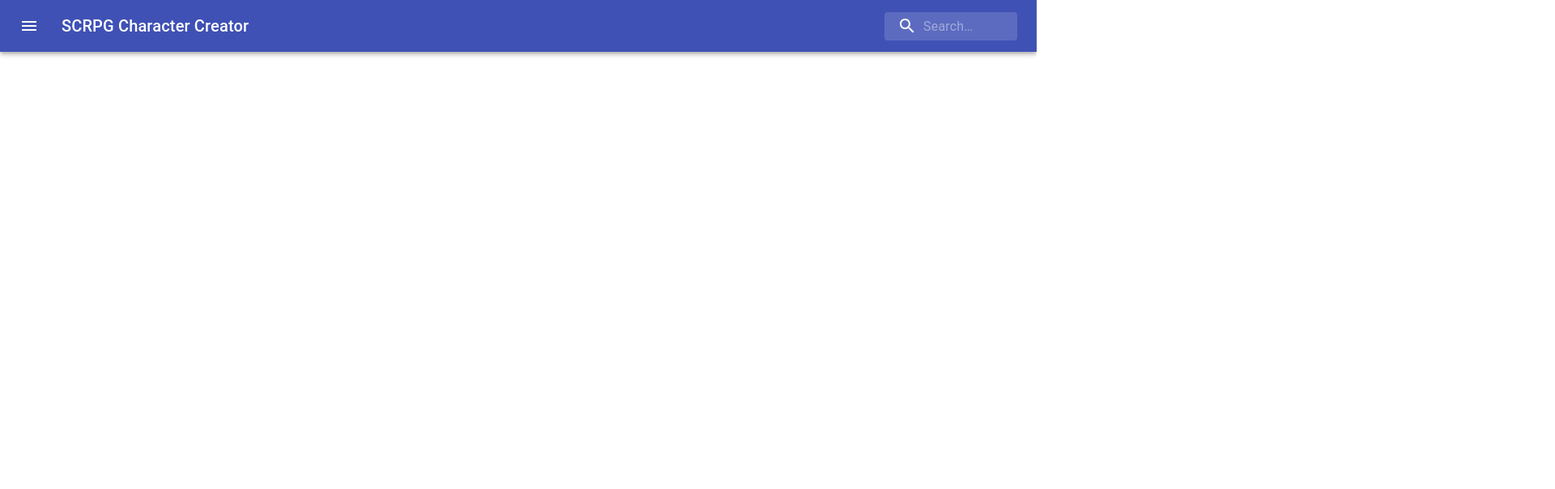
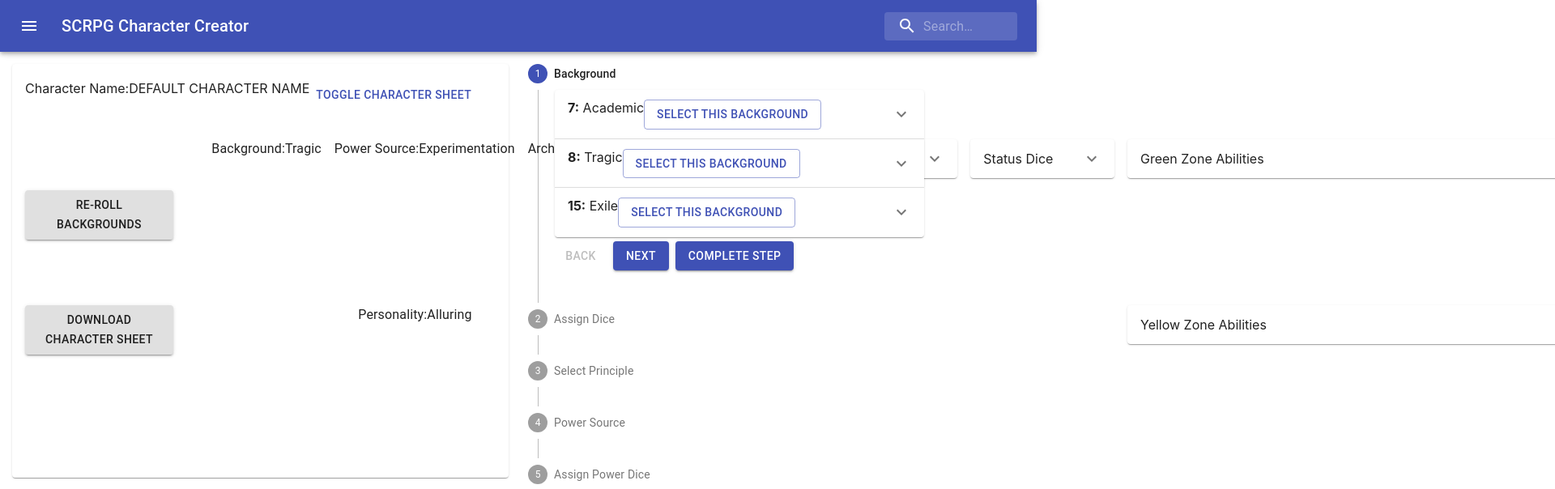
Before and after one commit to RySmith6/scrpg-character-creator, a React (Create React App) app: page /powersources in a window 1280 px wide. Shown: the top 604 px of the page at 81% size, 1920 px wide, since content can reach past the window. Built offline with nearby package versions, Linux system fonts and the light colour scheme.

Commit message:
reconfigure packages

```diff
--- a/package.json
+++ b/package.json
@@ -19,6 +19,7 @@
     "downloadjs": "^1.4.7",
     "history": "^5.0.0",
     "pako": "^1.0.11",
+    "pdf-lib": "^1.16.0",
     "react": "^16.13.1",
     "react-bootstrap": "^1.3.0",
     "react-dom": "^16.13.1",
--- a/src/App.tsx
+++ b/src/App.tsx
@@ -8,7 +8,6 @@ import {
 } from "react-router-dom";
 import { Character } from "./character-classes/Character";
 import './App.css';
-import 'bootstrap/dist/css/bootstrap.min.css';
 
 import AppBar from '@material-ui/core/AppBar';
 import Toolbar from '@material-ui/core/Toolbar';
@@ -24,7 +23,7 @@ export default function App() {
   const characterFileString = './rulebook-data/CharacterSheet.pdf';
 
   return (
-    <BrowserRouter>
+    //<BrowserRouter>
     <div className="App">
       <AppBar position="sticky">
         <Toolbar>
@@ -54,39 +53,16 @@ export default function App() {
           </div>
         </Toolbar>
       </AppBar>
+      <div className="content">
+        <Character />
 
-        {/* <ul className="header">
-            <li><NavLink to="/">Character</NavLink></li>
-            <li><NavLink to="/backgrounds">Backgrounds</NavLink></li>
-            <li><NavLink to="/powersources">Power Sources</NavLink></li>
-            <li><NavLink to="/archetypes">Archetypes</NavLink></li>
-          </ul> */}
-        {/* <Navbar bg="light" expand="lg">
-            <Navbar.Brand as={Link} to='/'>SCRPG Character Creator</Navbar.Brand>
-            <Navbar.Toggle aria-controls="basic-navbar-nav" />
-            <Navbar.Collapse id="basic-navbar-nav">
-              <Nav className="mr-auto">
-                <Nav.Link as={NavLink} to="/backgrounds">Backgrounds</Nav.Link>
-                <Nav.Link as={NavLink} to="/powersources">Power Sources</Nav.Link>
-                <Nav.Link as={NavLink} to="/archetypes">Archetypes</Nav.Link>
-                <Nav.Link as={NavLink} to="/personalities">Personalities</Nav.Link>
-              </Nav>
-              <Form inline>
-                <FormControl type="text" placeholder="Search" className="mr-sm-2" />
-                <Button variant="outline-success">Search</Button>
-              </Form>
-            </Navbar.Collapse>
-          </Navbar> */}
-
-        <div className="content">
-
-          <Routes>
+        {/* <Routes>
             <Route path="//*" element={<Character />} >
             </Route>
-          </Routes>
+          </Routes> */}
       </div>
     </div>
-    </BrowserRouter>
+    //</BrowserRouter>
   );
 }
 const useStyles = makeStyles((theme) => ({
--- a/src/character-classes/Archetype.tsx
+++ b/src/character-classes/Archetype.tsx
@@ -4,7 +4,6 @@ import Archetypes from '../rulebook-data/Archetypes.json'
 import exploded from '../rulebook-data/exploded-categories.json';
 import diceImageSrc, { DiceOptions } from './DiceOptions';
 import { Ability } from './Ability';
-import { Row } from 'react-bootstrap';
 import { stat } from 'fs';
 import { ExplodedCategories } from './ExplodedCategories';
 import { SourceStep } from './SourceStep';
--- a/src/character-classes/Character.tsx
+++ b/src/character-classes/Character.tsx
@@ -4,11 +4,9 @@ import { Personality, PersonalityList } from './Personality';
 import { Principle } from './Principle';
 import { Ability, AbilityList, GYROZone } from './Ability';
 import diceImageSrc, { DiceOptions, diceRoll, maxDieValue } from './DiceOptions';
-import { Container } from 'react-bootstrap';
 import { Outlet, Routes, Route, Link } from "react-router-dom";
 import { BackgroundsList } from './Background';
 import { PowerSourcesList, PowerSource } from "./PowerSources"
-import { ListGroup } from 'react-bootstrap';
 import { ArchetypesList, Archetype } from './Archetype';
 import { StatDie } from './StatDie';
 import { SourceStep } from './SourceStep';
@@ -311,7 +309,6 @@ export class Character extends Component {
                 alignItems="flex-start"
             >
                 <Grid container item xs={12} md={6}>
-                    <Container fluid>
                     <Accordion expanded={this.state.open}>
                         <AccordionSummary>Character Name:{this.state.name} <Button color="primary" onClick={this.toggleSheetCollapse}>Toggle Character Sheet</Button></AccordionSummary>
                         <AccordionDetails>
@@ -327,13 +324,13 @@ export class Character extends Component {
                                     <Button variant="contained" onClick={() => fillForm(this.state)}> download character sheet</Button>
                                 </Grid>
                                 <Grid container item xs={12} spacing={2} justify="center">
-                                        <Grid item><p><Link to={'/backgrounds'}> Background</Link>:{this.state.sources.background ? this.state.sources.background.name : 'No Background Selected'}</p>
+                                    <Grid item><Typography> Background:{this.state.sources.background ? this.state.sources.background.name : 'No Background Selected'}</Typography>
                                     </Grid><Grid item>
-                                            <p><Link to={'/powersources'}> Power Source</Link>:{this.state.sources.powerSource ? this.state.sources.powerSource.name : 'No Power Source Selected'}</p>
+                                        <Typography> Power Source:{this.state.sources.powerSource ? this.state.sources.powerSource.name : 'No Power Source Selected'}</Typography>
                                     </Grid><Grid item>
-                                            <p><Link to={'/archetypes'}> Archetype</Link>:{this.state.sources.archetype ? this.state.sources.archetype.name : 'No Archetype Selected'}</p>
+                                        <Typography>Archetype:{this.state.sources.archetype ? this.state.sources.archetype.name : 'No Archetype Selected'}</Typography>
                                     </Grid><Grid item>
-                                            <p><Link to={'/personalities'}> Personality</Link>:{this.state.sources.personality ? this.state.sources.personality.name : 'No Personality Selected'}</p>
+                                        <Typography>Personality:{this.state.sources.personality ? this.state.sources.personality.name : 'No Personality Selected'}</Typography>
                                     </Grid>
                                 </Grid>
                                 <Grid container item xs={12} spacing={2}>
@@ -375,7 +372,6 @@ export class Character extends Component {
                             </Grid>
                         </AccordionDetails>
                     </Accordion>
-                    </Container>
                 </Grid>
                 <Grid container item xs={12} md={6}>
                     <Box width='100%' style={{ maxHeight: '85vh', overflow: 'auto' }}>
--- a/src/character-classes/Personality.tsx
+++ b/src/character-classes/Personality.tsx
@@ -2,7 +2,6 @@ import React, { Component } from 'react';
 import { ReturnSelection, SelectableByRoll } from './Character';
 import Personalities from '../rulebook-data/Personalities.json'
 import diceImageSrc, { DiceOptions } from './DiceOptions';
-import { Row } from 'react-bootstrap';
 import { Grid, Accordion, AccordionSummary, AccordionDetails, Button, List, ListItem, Divider, Card, CardContent, TextField, InputAdornment } from '@material-ui/core';
 import Typography from '@material-ui/core/Typography';
 import { Ability, GYROZone } from './Ability';
--- a/src/character-classes/Principle.tsx
+++ b/src/character-classes/Principle.tsx
@@ -1,7 +1,6 @@
 
 import { Ability, GYROZone } from './Ability';
 import { SourceStep } from "./SourceStep";
-import { Card, } from 'react-bootstrap';
 import React, { Component } from 'react'
 import Principles from '../rulebook-data/Principles.json'
 import { Grid, Accordion, AccordionSummary, AccordionDetails, Button, Typography } from '@material-ui/core';
--- a/src/index.css
+++ b/src/index.css
@@ -12,7 +12,7 @@ code {
     monospace;
 }
 body {
-  background-color: #FFCC00;
+
   margin: 0;
 }
 h1, h2, p, ul, li {
```
Also changed, not shown: src/Contact.tsx (deleted, +0 -16 lines), src/Home.tsx (deleted, +0 -21 lines), src/Stuff.tsx (deleted, +0 -24 lines), 1 other file (tests, documents, lock files or other folders). Lines whose indentation alone changed are shown as unchanged.
